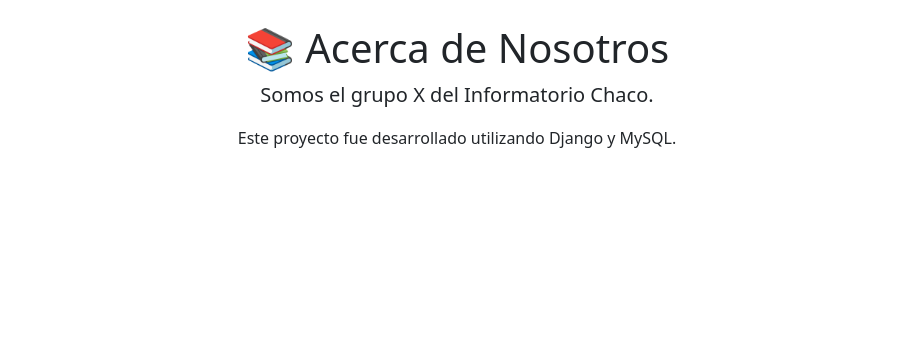
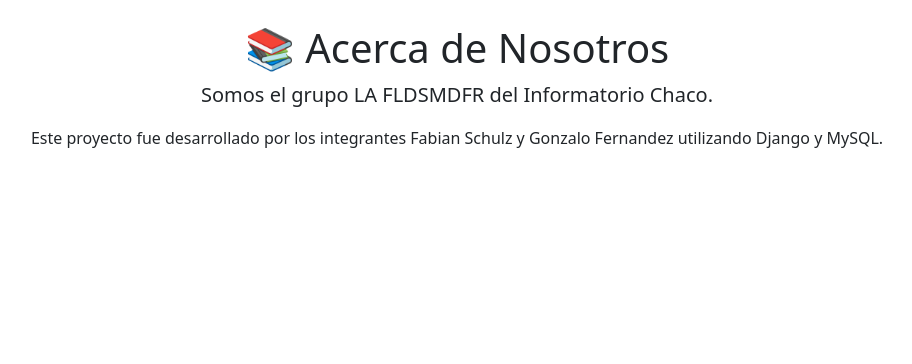
Before and after one commit to fabbiann/BLOG-REALIZADO-INFORMATORIO-2025, a Django app: page /acerca-de/ in a window 1280 px wide. Shown: the part 56-420 px from the top of the page, without its empty margins (183-1095 px from the left). Run offline with Django 5.2, Linux system fonts and the light colour scheme.

Commit message:
Ahora creo que sí funciona, espero que funcione

```diff
--- a/blog/apps/posts/models.py
+++ b/blog/apps/posts/models.py
@@ -41,7 +41,6 @@ class Post(models.Model):
 
     # 3. Modelo Comentario
 class Comentario(models.Model):
-    # Usamos Post directamente porque está definido más arriba en este archivo
     posts = models.ForeignKey(Post, on_delete=models.CASCADE, related_name='comentarios')
     usuario = models.ForeignKey(User, on_delete=models.CASCADE, related_name='comentarios')
     texto = models.TextField()
--- a/blog/blog/urls.py
+++ b/blog/blog/urls.py
@@ -9,9 +9,9 @@ from apps.posts.views import (
     posts_por_categoria,
     acerca_de,
     contacto,
-    borrar_comentario,  # <--- Faltaba esto
-    borrar_post,        # <--- Faltaba esto
-    crear_post,          # <--- Faltaba esto
+    borrar_comentario,
+    borrar_post,
+    crear_post,
     editar_post,
     editar_comentario
 )
@@ -32,7 +32,7 @@ urlpatterns = [
     path('categoria/<int:categoria_id>/', posts_por_categoria, name='posts_por_categoria'),
     path('crear_post/', crear_post, name='crear_post'),
 
-    # Rutas de Borrado (Las que daban error)
+    # Rutas de Borrado
     path('borrar-comentario/<int:comentario_id>/', borrar_comentario, name='borrar_comentario'),
     path('borrar-post/<int:pk>/', borrar_post, name='borrar_post'),
 
--- a/blog/templates/acerca_de.html
+++ b/blog/templates/acerca_de.html
@@ -3,7 +3,7 @@
 {% block content %}
 <div class="text-center">
     <h1>📚 Acerca de Nosotros</h1>
-    <p class="lead">Somos el grupo X del Informatorio Chaco.</p>
-    <p>Este proyecto fue desarrollado utilizando Django y MySQL.</p>
+    <p class="lead">Somos el grupo LA FLDSMDFR del Informatorio Chaco.</p>
+    <p>Este proyecto fue desarrollado por los integrantes Fabian Schulz y Gonzalo Fernandez utilizando Django y MySQL.</p>
 </div>
 {% endblock %}
```
Also changed, not shown: blog/blog/configuraciones/local.py (+2 -7 lines).
